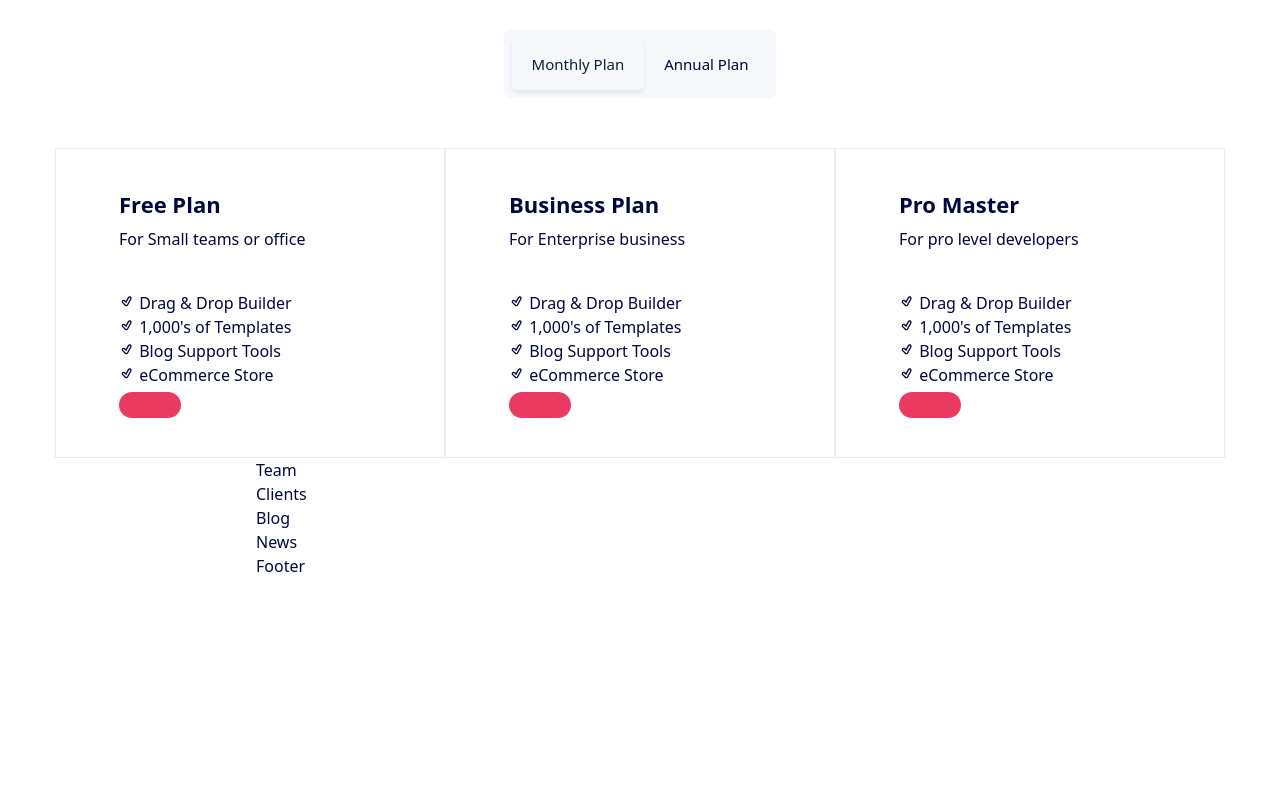
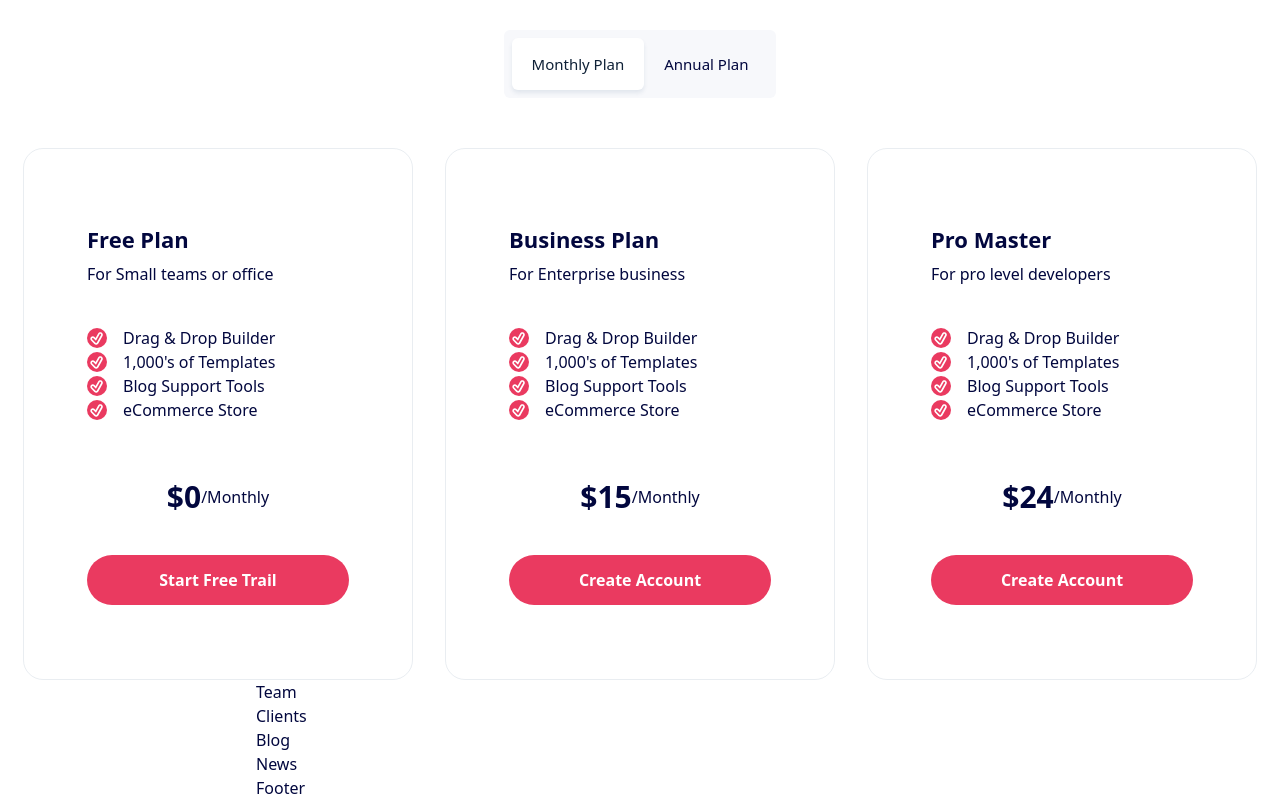
Before and after one commit to ismailcet/Agency-Landing-Page, a React (Create React App) app: page / in a window 1280 px wide. Shown: the part 4836-5636 px from the top of the page. Before the commit the page ends 5414 px from the top, so only its background shows below. Built offline with nearby package versions, Linux system fonts and the light colour scheme.

Commit message:
Pricing Component is finished.

```diff
--- a/src/Components/Pricing.jsx
+++ b/src/Components/Pricing.jsx
@@ -1,5 +1,6 @@
-import React, { useState, useEffect } from "react";
+import React, { useState } from "react";
 import { TiTickOutline } from "react-icons/ti";
+import { motion } from "framer-motion";
 const Pricing = () => {
   const [active, setActive] = useState("month");
 
@@ -7,10 +8,6 @@ const Pricing = () => {
     e.preventDefault();
     setActive(e.target.value);
   };
-
-  useEffect(() => {
-    console.log(active);
-  }, [active]);
 
   return (
     <section className="pricing mt-40 flex flex-col items-center ">
@@ -43,80 +40,97 @@ const Pricing = () => {
         </button>
       </div>
       <div className="pricing-options pt-[3.125rem]">
-        <div className="monthly-options flex items-center justify-center mx-auto">
-          <div className="pricing-item free w-[390px] flex-[1_1_auto] relative px-[64px] py-[40px]">
+        <motion.div
+          className="box"
+          key={active}
+          initial={{ y: 10, opacity: 0 }}
+          animate={{ y: 0, opacity: 1 }}
+          transition={{ duration: 0.9 }}
+        >
+          <div className="monthly-options flex items-center justify-center mx-auto gap-[2rem]">
+            <div className="pricing-item free flex flex-col w-[390px] flex-[1_1_auto] relative px-[64px] py-[75px]">
               <h4 className="options-name text-[22px] font-bold mb-[6px]">
                 Free Plan
               </h4>
               <p className="options-info text-[1rem] font-normal mb-[40px]">
                 For Small teams or office
               </p>
-            <ul className="options-lists">
-              <li className="options-item">
-                <button className="tick">
+              <ul className="options-lists mb-[3.25rem]">
+                <li className="options-item flex items-center gap-[1rem]">
+                  <button className="tick bg-mainColor rounded-full text-[1.25rem] text-white">
                     <TiTickOutline />
                   </button>{" "}
                   <span>Drag & Drop Builder</span>
                 </li>
-              <li className="options-item">
-                <button className="tick">
+                <li className="options-item flex items-center gap-[1rem]">
+                  <button className="tick bg-mainColor rounded-full text-[1.25rem] text-white">
                     <TiTickOutline />
                   </button>{" "}
                   <span>1,000's of Templates</span>
                 </li>
-              <li className="options-item">
-                <button className="tick">
+                <li className="options-item flex items-center gap-[1rem]">
+                  <button className="tick bg-mainColor rounded-full text-[1.25rem] text-white">
                     <TiTickOutline />
                   </button>{" "}
                   <span>Blog Support Tools</span>
                 </li>
-              <li className="options-item">
-                <button className="tick">
+                <li className="options-item flex items-center gap-[1rem]">
+                  <button className="tick bg-mainColor rounded-full text-[1.25rem] text-white">
                     <TiTickOutline />
                   </button>{" "}
                   <span>eCommerce Store </span>
                 </li>
               </ul>
-            <h4 className="options-price"></h4>
-            <button className="btn btn-option"></button>
+              <h4 className="options-price flex items-center justify-center mb-[2.25rem]">
+                <span className="text-[30px] font-bold">$0</span>{" "}
+                <span>/Monthly</span>
+              </h4>
+              <button className="btn btn-option text-white font-semibold">
+                Start free trail
+              </button>
             </div>
-          <div className="pricing-item business w-[390px] flex-[1_1_auto] relative  px-[64px] py-[40px]">
+            <div className="pricing-item business flex flex-col w-[390px] flex-[1_1_auto] relative  px-[64px] py-[75px]">
               <h4 className="options-name text-[22px] font-bold mb-[6px]">
                 Business Plan
               </h4>
               <p className="options-info text-[1rem] font-normal mb-[40px]">
                 For Enterprise business
               </p>
-            <ul className="options-lists">
-              <li className="options-item">
-                <button className="tick">
+              <ul className="options-lists mb-[3.25rem]">
+                <li className="options-item flex items-center gap-[1rem]">
+                  <button className="tick bg-mainColor rounded-full text-[1.25rem] text-white">
                     <TiTickOutline />
                   </button>{" "}
                   <span>Drag & Drop Builder</span>
                 </li>
-              <li className="options-item">
-                <button className="tick">
+                <li className="options-item flex items-center gap-[1rem]">
+                  <button className="tick bg-mainColor rounded-full text-[1.25rem] text-white">
                     <TiTickOutline />
                   </button>{" "}
                   <span>1,000's of Templates</span>
                 </li>
-              <li className="options-item">
-                <button className="tick">
+                <li className="options-item flex items-center gap-[1rem]">
+                  <button className="tick bg-mainColor rounded-full text-[1.25rem] text-white">
                     <TiTickOutline />
                   </button>{" "}
                   <span>Blog Support Tools</span>
                 </li>
-              <li className="options-item">
-                <button className="tick">
+                <li className="options-item flex items-center gap-[1rem]">
+                  <button className="tick bg-mainColor rounded-full text-[1.25rem] text-white">
                     <TiTickOutline />
                   </button>{" "}
                   <span>eCommerce Store </span>
                 </li>
               </ul>
-            <h4 className="options-price"></h4>
-            <button className="btn btn-option"></button>
+              <h4 className="options-price flex items-center justify-center mb-[2.25rem]">
+                <span className="text-[30px] font-bold">$15</span>{" "}
+                <span>/Monthly</span>
+              </h4>
+              <button className="btn btn-option text-white font-semibold">
+                Create account
+              </button>
             </div>
-          <div className="pricing-item pro w-[390px] flex-[1_1_auto] relative px-[64px] py-[40px]">
+            <div className="pricing-item pro flex flex-col w-[390px] flex-[1_1_auto] relative px-[64px] py-[75px]">
               {" "}
               <h4 className="options-name text-[22px] font-bold mb-[6px]">
                 Pro Master
@@ -124,36 +138,42 @@ const Pricing = () => {
               <p className="options-info text-[1rem] font-normal mb-[40px]">
                 For pro level developers
               </p>
-            <ul className="options-lists">
-              <li className="options-item">
-                <button className="tick">
+              <ul className="options-lists mb-[3.25rem]">
+                <li className="options-item flex items-center gap-[1rem]">
+                  <button className="tick bg-mainColor rounded-full text-[1.25rem] text-white">
                     <TiTickOutline />
                   </button>{" "}
                   <span>Drag & Drop Builder</span>
                 </li>
-              <li className="options-item">
-                <button className="tick">
+                <li className="options-item flex items-center gap-[1rem]">
+                  <button className="tick bg-mainColor rounded-full text-[1.25rem] text-white">
                     <TiTickOutline />
                   </button>{" "}
                   <span>1,000's of Templates</span>
                 </li>
-              <li className="options-item">
-                <button className="tick">
+                <li className="options-item flex items-center gap-[1rem]">
+                  <button className="tick bg-mainColor rounded-full text-[1.25rem] text-white">
                     <TiTickOutline />
                   </button>{" "}
                   <span>Blog Support Tools</span>
                 </li>
-              <li className="options-item">
-                <button className="tick">
+                <li className="options-item flex items-center gap-[1rem]">
+                  <button className="tick bg-mainColor rounded-full text-[1.25rem] text-white">
                     <TiTickOutline />
                   </button>{" "}
                   <span>eCommerce Store </span>
                 </li>
               </ul>
-            <h4 className="options-price"></h4>
-            <button className="btn btn-option"></button>
+              <h4 className="options-price flex items-center justify-center mb-[2.25rem]">
+                <span className="text-[30px] font-bold">$24</span>{" "}
+                <span>/Monthly</span>
+              </h4>
+              <button className="btn btn-option text-white font-semibold">
+                Create account
+              </button>
             </div>
           </div>
+        </motion.div>
       </div>
     </section>
   );
--- a/src/index.css
+++ b/src/index.css
@@ -68,8 +68,11 @@
   }
   .active {
     color: #0f2137;
-    background-color: #ffffff;
+    background-color: #ffffff !important;
     box-shadow: 0 3px 4px rgb(38 78 118 / 10%);
+  }
+  .pricing-item {
+    transition: all 0.3s linear;
   }
   .pricing-item::before {
     position: absolute;
@@ -79,8 +82,15 @@
     left: 0px;
     height: 100%;
     border: 1px solid rgba(38, 78, 118, 0.1);
-    border-radius: inherit;
+    border-radius: 1.25rem;
     transition: all 0.3s ease 0s;
     z-index: -1;
   }
+  .pricing-item:hover {
+    box-shadow: rgb(38 78 118 / 10%) 0px 4px 25px !important;
+    border-radius: 1.25rem;
+  }
+  .pricing-item:hover::before {
+    opacity: 0;
+  }
 }
```
Lines whose indentation alone changed are shown as unchanged.
